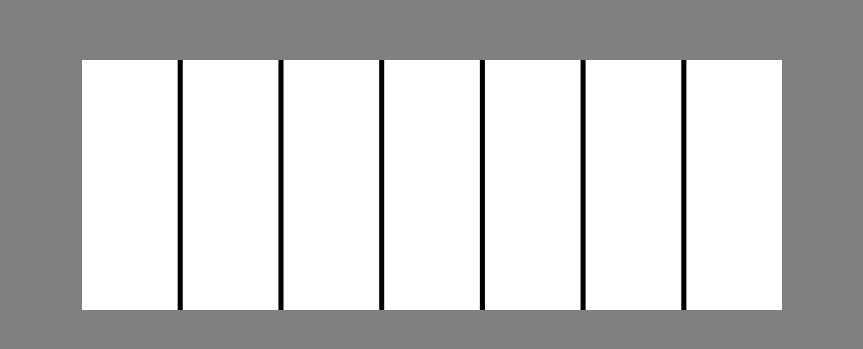
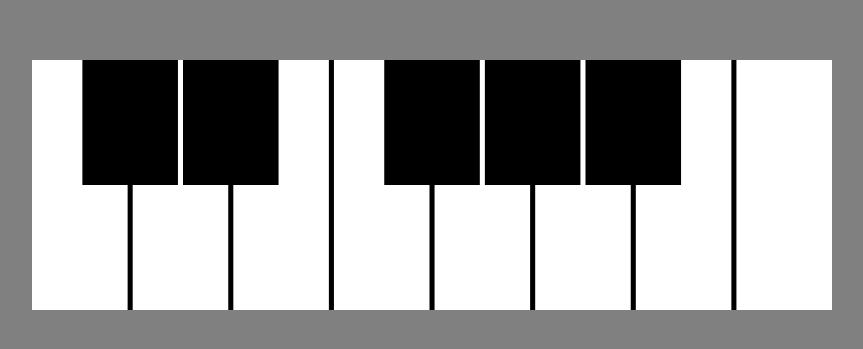
Before and after one commit to jonathanfunk/piano, a website built with webpack: page index.html in a window 1280 px wide. Shown: the part 215-564 px from the top of the page, without its empty margins (208-1071 px from the left). Built offline with nearby package versions, Linux system fonts and the light colour scheme.

Commit message:
black keys set up

```diff
--- a/index.html
+++ b/index.html
@@ -7,7 +7,7 @@
 </head>
 <body>
   <section>
-    <canvas id="piano" width="695" height="250"></canvas>
+    <canvas id="piano" width="795" height="250"></canvas>
   </section>
   <script type="text/javascript" src="build/bundle.js"></script>
 </body>
--- /dev/null
+++ b/src/BlackKey.js
@@ -0,0 +1,56 @@
+let upPressed = false;
+let downPressed = false;
+
+export default class BlackKey {
+  constructor(boardHeight, x, keys){
+    this.width = 95;
+    this.height = 125;
+    this.boardHeight = boardHeight;
+    this.x = x;
+    this.y = 0
+    this.color = "black";
+    this.keys = keys;
+    this.upPressed;
+    this.downPressed;
+    document.addEventListener('keydown',event => this.keyUp(event))
+    document.addEventListener('keyup',event => this.keyDown(event))
+  }
+
+  //upPress/downPress values are true when keys are pressed down
+  keyUp(event){
+    switch (event.keyCode) {
+      case this.keys.up:
+      this.upPressed = true;
+      break;
+      case this.keys.down:
+      this.downPressed = true;
+      break;
+      default: return;
+    }
+  }
+
+  //upPress/downPress values are false when keys are released
+  keyDown(event){
+    switch (event.keyCode) {
+      case this.keys.up:
+      this.upPressed = false;
+      break;
+      case this.keys.down:
+      this.downPressed = false;
+      break;
+      default: return;
+    }
+  }
+
+  //This is to give the paddle it's shape using the above constructor values.
+  render(context){
+    context.fillStyle = this.color;
+    context.fillRect(
+      this.x,
+      this.y,
+      this.width,
+      this.height
+    );
+  }
+
+}
--- a/src/Piano.js
+++ b/src/Piano.js
@@ -1,4 +1,5 @@
 import WhiteKey from './WhiteKey';
+import BlackKey from './BlackKey';
 import a1Key from './Keys';
 export default class Piano {
 
@@ -10,14 +11,22 @@ export default class Piano {
 		this.context = canvas.getContext('2d');
 		this.context.fillStyle = 'white';
 
-    //Instances of ball, player 1, player 2 and their keys are created here
+    //Instances of white keys
     this.a1 = new WhiteKey(this.height, 0, a1Key);
 		this.b1 = new WhiteKey(this.height, 100, a1Key);
 		this.c1 = new WhiteKey(this.height, 200, a1Key);
-		this.d1 = new WhiteKey(this.height, 300, a1Key);
-		this.e1 = new WhiteKey(this.height, 400, a1Key);
-		this.f1 = new WhiteKey(this.height, 500, a1Key);
-		this.g1 = new WhiteKey(this.height, 600, a1Key);
+		this.c2 = new WhiteKey(this.height, 300, a1Key);
+		this.d1 = new WhiteKey(this.height, 400, a1Key);
+		this.e1 = new WhiteKey(this.height, 500, a1Key);
+		this.f1 = new WhiteKey(this.height, 600, a1Key);
+		this.g1 = new WhiteKey(this.height, 700, a1Key);
+
+		//Instances of black keys
+		this.a1s = new BlackKey(this.height, 50, a1Key);
+		this.c1s = new BlackKey(this.height, 150, a1Key);
+		this.d1s = new BlackKey(this.height, 350, a1Key);
+		this.f1s = new BlackKey(this.height, 450, a1Key);
+		this.g1s = new BlackKey(this.height, 550, a1Key);
 
 	}
 	//This will call the drawboard, ball and players every 30 ms
@@ -25,10 +34,16 @@ export default class Piano {
     this.a1.render(this.context);
 		this.b1.render(this.context);
 		this.c1.render(this.context);
+		this.c2.render(this.context);
 		this.d1.render(this.context);
 		this.e1.render(this.context);
 		this.f1.render(this.context);
 		this.g1.render(this.context);
+		this.a1s.render(this.context);
+		this.c1s.render(this.context);
+		this.d1s.render(this.context);
+		this.f1s.render(this.context);
+		this.g1s.render(this.context);
 
 	}
 }
--- a/src/piano.css
+++ b/src/piano.css
@@ -83,7 +83,7 @@ h1 {
    display: block;
    height: 250px;
    margin: 0 auto;
-   width: 700px;
+   width: 800px;
 }
 .players {
    display: inline-flex;
```
Also changed, not shown: build/bundle.js.
